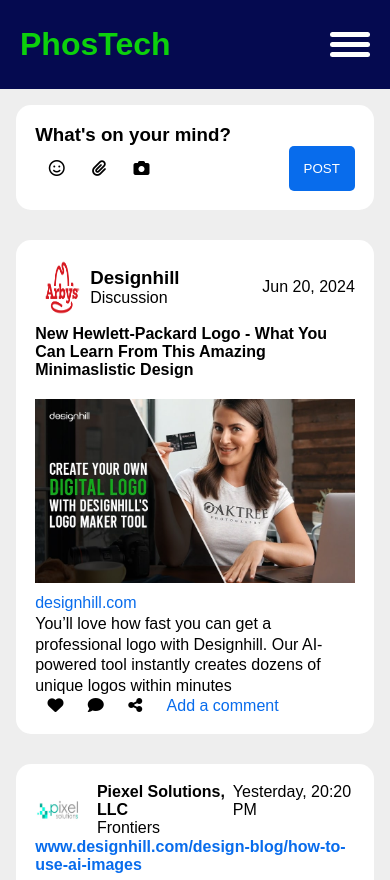
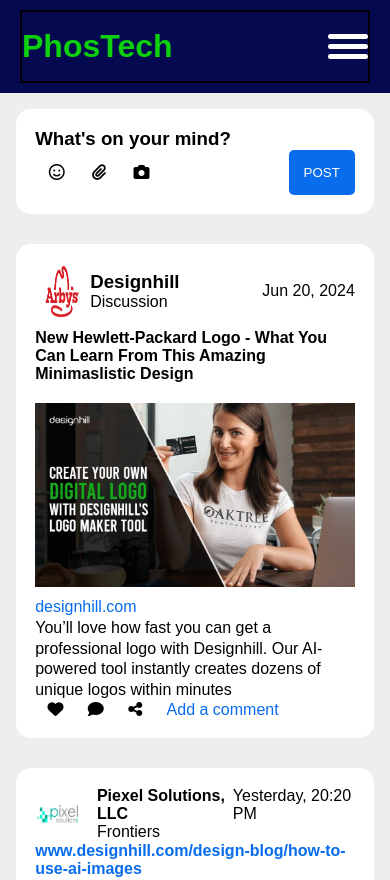
Before and after one commit to Eugene-Eyram-Ahiavey/Blog_site, a plain HTML site: page index.html in a window 390 px wide. Shown: the top 880 px of the page. Drawn offline with Linux system fonts and the light colour scheme.

Commit message:
changes in nav bar

```diff
--- a/style.css
+++ b/style.css
@@ -490,11 +490,16 @@
 }
 }
 @media screen and (max-width: 850px){
+header nav{
+border: 2px solid black;
+margin: 0;
+width: 100%;
+}
 header nav ul{
 width:60%;
 }
 header nav .profile{
-display: none;
+display:none;
 }
 .design-hill .dh-container .reactions{
 /*border: 2px solid blue;*/
@@ -517,6 +522,8 @@
 @media screen and (max-width:750px){
 header nav{
 margin: 0;
+border: 2px solid black;
+width: 100%;
 }
 header nav ul{
 display:none;
```
